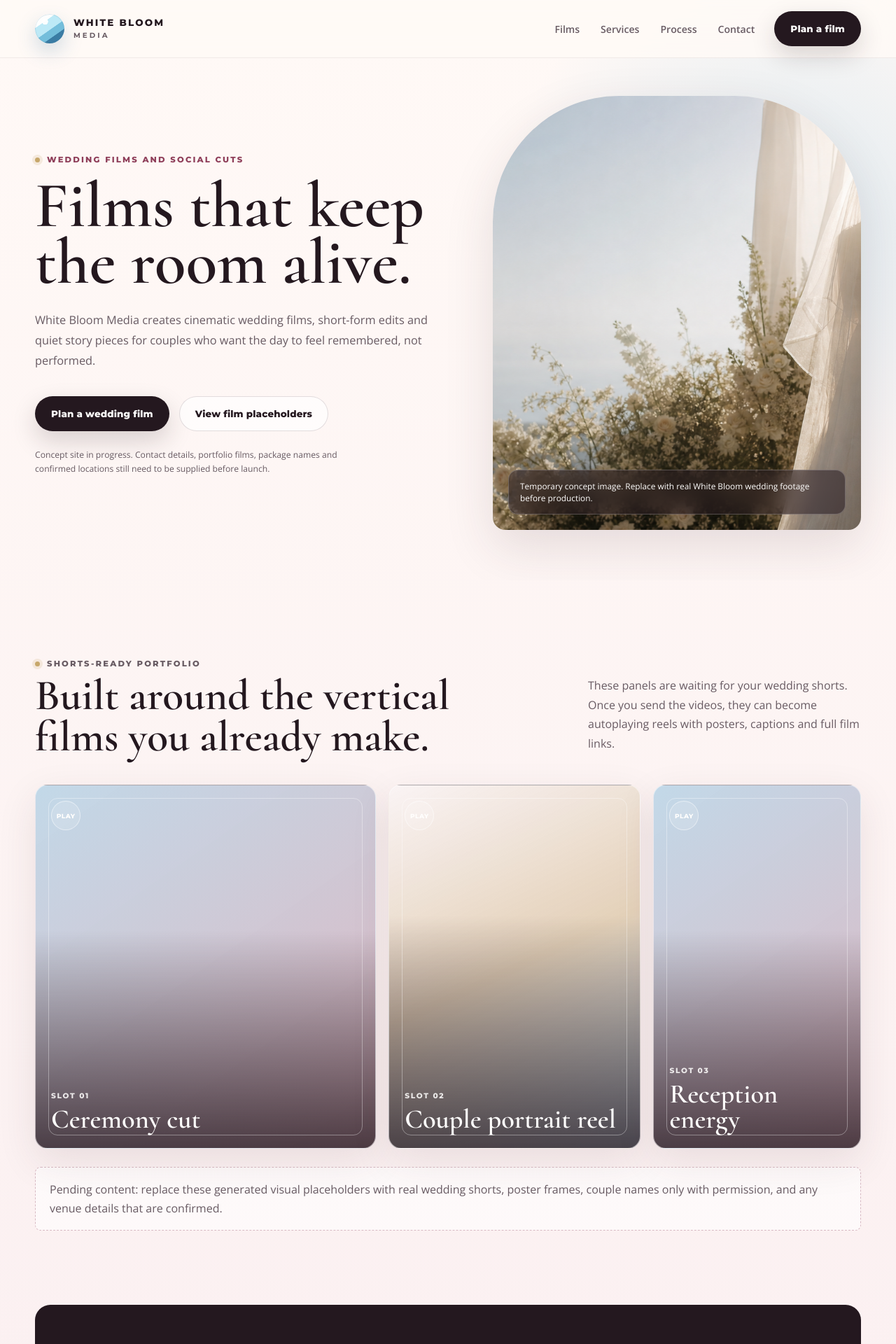
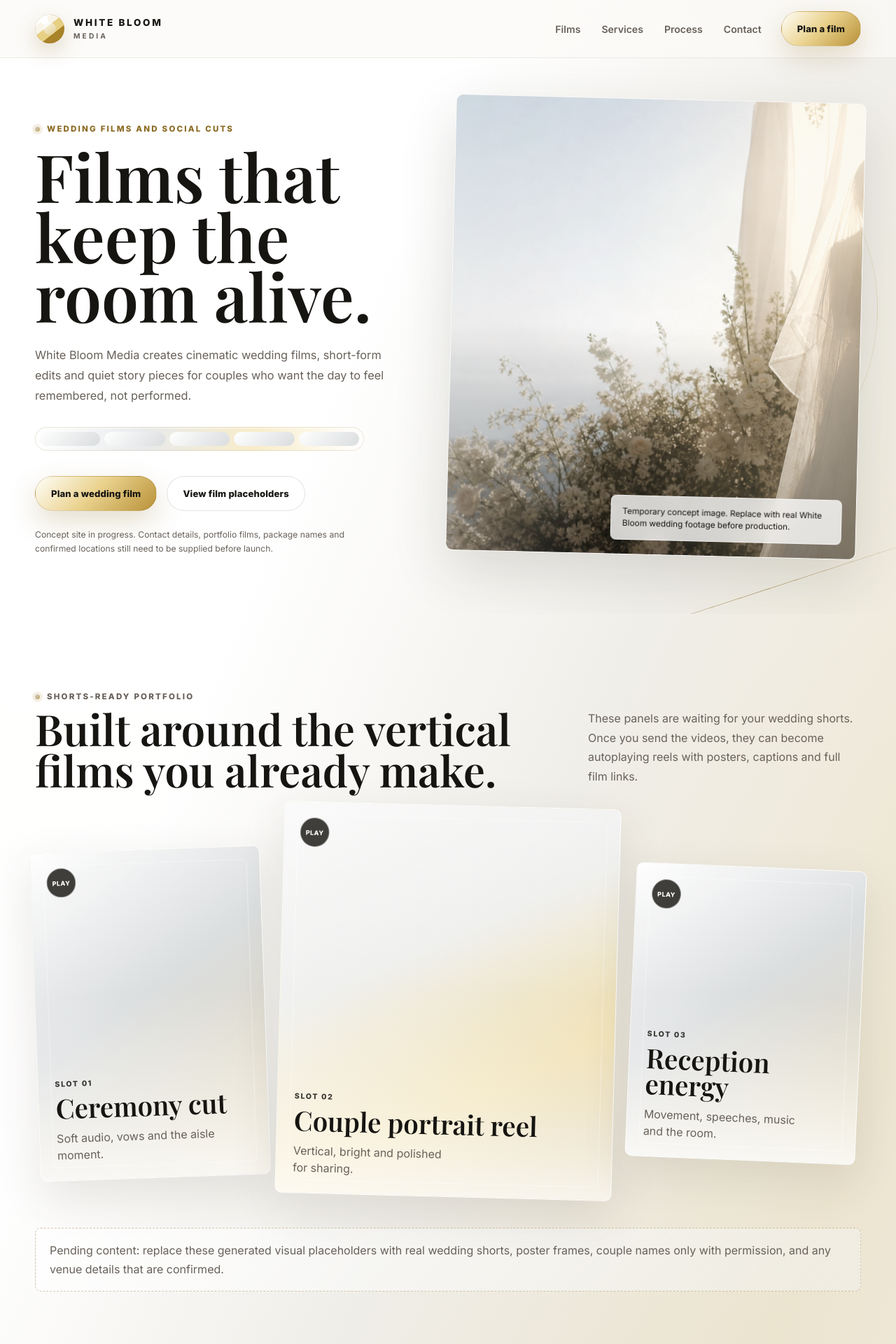
Before and after one commit to Lucastepp/whitebloom-media, an Angular app: page / in a window 1280 px wide. Shown: the top 1920 px of the page at 70% size. Built offline with nearby package versions, Linux system fonts and the light colour scheme.

Commit message:
Differentiate White Bloom visual identity

```diff
--- a/src/app/app.html
+++ b/src/app/app.html
@@ -29,6 +29,13 @@
           White Bloom Media creates cinematic wedding films, short-form edits and quiet
           story pieces for couples who want the day to feel remembered, not performed.
         </p>
+        <div class="signature-strip" aria-hidden="true">
+          <span></span>
+          <span></span>
+          <span></span>
+          <span></span>
+          <span></span>
+        </div>
         <div class="hero-actions">
           <a class="button button-primary" href="#contact">Plan a wedding film</a>
           <a class="button button-secondary" href="#films">View film placeholders</a>
@@ -68,18 +75,21 @@
           <div>
             <span>Slot 01</span>
             <h3>Ceremony cut</h3>
+            <p>Soft audio, vows and the aisle moment.</p>
           </div>
         </article>
         <article class="film-card">
           <div>
             <span>Slot 02</span>
             <h3>Couple portrait reel</h3>
+            <p>Vertical, bright and polished for sharing.</p>
           </div>
         </article>
         <article class="film-card">
           <div>
             <span>Slot 03</span>
             <h3>Reception energy</h3>
+            <p>Movement, speeches, music and the room.</p>
           </div>
         </article>
       </div>
--- a/src/styles.scss
+++ b/src/styles.scss
@@ -1,22 +1,23 @@
-@import url('https://fonts.googleapis.com/css2?family=Cormorant:wght@400;500;600;700&family=Montserrat:wght@500;600;700;800&family=Open+Sans:wght@400;500;600;700&display=swap');
+@import url('https://fonts.googleapis.com/css2?family=Inter:wght@400;500;600;700;800&family=Playfair+Display:wght@500;600;700&display=swap');
 
 :root {
-  --ink: #24181f;
-  --ink-soft: #685b63;
-  --paper: #fffaf7;
-  --paper-2: #f8eff1;
+  --ink: #171512;
+  --ink-soft: #68615a;
+  --paper: #fbfaf7;
+  --paper-2: #efede8;
   --pearl: #fffefd;
-  --line: rgba(79, 53, 66, 0.16);
-  --rose: #b8657d;
-  --rose-deep: #8f3f5a;
-  --blue: #71b8da;
-  --blue-deep: #2f6f95;
-  --champagne: #c7a76b;
-  --shadow: 0 24px 70px rgba(65, 37, 47, 0.13);
+  --silver: #c9cdd0;
+  --silver-soft: #f2f3f2;
+  --gold: #c8a85a;
+  --gold-soft: #f1dc9d;
+  --gold-deep: #8a6a22;
+  --charcoal: #211f1b;
+  --line: rgba(68, 60, 45, 0.15);
+  --shadow: 0 28px 80px rgba(46, 39, 28, 0.14);
   --content: min(1180px, calc(100vw - 48px));
-  --font-display: 'Cormorant', Georgia, 'Times New Roman', serif;
-  --font-sans: 'Montserrat', ui-sans-serif, system-ui, -apple-system, BlinkMacSystemFont, 'Segoe UI', sans-serif;
-  --font-body: 'Open Sans', ui-sans-serif, system-ui, -apple-system, BlinkMacSystemFont, 'Segoe UI', sans-serif;
+  --font-display: 'Playfair Display', Georgia, 'Times New Roman', serif;
+  --font-sans: 'Inter', ui-sans-serif, system-ui, -apple-system, BlinkMacSystemFont, 'Segoe UI', sans-serif;
+  --font-body: 'Inter', ui-sans-serif, system-ui, -apple-system, BlinkMacSystemFont, 'Segoe UI', sans-serif;
   color-scheme: light;
   font-synthesis: none;
   text-rendering: optimizeLegibility;
@@ -39,14 +40,14 @@ body {
   margin: 0;
   color: var(--ink);
   background:
-    radial-gradient(circle at 88% 8%, rgba(113, 184, 218, 0.22), transparent 26rem),
-    linear-gradient(180deg, #fff9f6 0%, #fbf0f1 48%, #fffaf7 100%);
+    linear-gradient(112deg, rgba(255, 255, 255, 0.94) 0 23%, rgba(238, 236, 230, 0.82) 42%, rgba(210, 187, 123, 0.28) 62%, rgba(255, 255, 255, 0.92) 100%),
+    linear-gradient(180deg, #ffffff 0%, #f4f2ed 48%, #fffefa 100%);
   font-family: var(--font-body);
 }
 
 body::selection {
   color: var(--pearl);
-  background: var(--rose-deep);
+  background: var(--gold-deep);
 }
 
 a {
@@ -71,7 +72,7 @@ button {
 }
 
 :focus-visible {
-  outline: 3px solid rgba(47, 111, 149, 0.45);
+  outline: 3px solid rgba(200, 168, 90, 0.56);
   outline-offset: 4px;
 }
 
@@ -83,9 +84,9 @@ button {
   position: sticky;
   top: 0;
   z-index: 20;
-  background: rgba(255, 250, 247, 0.82);
-  border-bottom: 1px solid rgba(79, 53, 66, 0.08);
-  backdrop-filter: blur(18px) saturate(140%);
+  background: rgba(251, 250, 247, 0.76);
+  border-bottom: 1px solid rgba(68, 60, 45, 0.08);
+  backdrop-filter: blur(20px) saturate(150%);
 }
 
 .header-inner {
@@ -109,11 +110,21 @@ button {
   height: 42px;
   border-radius: 50%;
   background:
-    radial-gradient(circle at 34% 26%, rgba(255, 255, 255, 0.95) 0 10%, transparent 11%),
-    linear-gradient(145deg, #fdfefe 0 28%, #bde9f6 29% 52%, #74bedb 53% 70%, #3a7ca4 71% 100%);
+    radial-gradient(circle at 34% 24%, #ffffff 0 12%, transparent 13%),
+    linear-gradient(142deg, #ffffff 0 24%, #f8f4e8 25% 42%, #e7cf83 43% 64%, #a9832a 65% 100%);
   box-shadow:
-    inset 0 0 0 1px rgba(47, 111, 149, 0.16),
-    0 12px 28px rgba(47, 111, 149, 0.22);
+    inset 0 0 0 1px rgba(138, 106, 34, 0.18),
+    0 12px 30px rgba(138, 106, 34, 0.23);
+}
+
+.brand-mark::after {
+  width: 18px;
+  height: 18px;
+  display: block;
+  margin: 12px auto 0;
+  border-radius: 50%;
+  background: linear-gradient(145deg, rgba(255, 255, 255, 0.78), rgba(201, 205, 208, 0.2));
+  content: '';
 }
 
 .brand strong,
@@ -127,7 +138,7 @@ button {
   font-family: var(--font-sans);
   font-size: 0.84rem;
   font-weight: 800;
-  letter-spacing: 0.16em;
+  letter-spacing: 0.2em;
 }
 
 .brand span span {
@@ -160,7 +171,7 @@ button {
   bottom: 2px;
   left: 0;
   height: 2px;
-  background: var(--rose);
+  background: linear-gradient(90deg, var(--silver), var(--gold));
   border-radius: 999px;
   transform: scaleX(0);
   transform-origin: left;
@@ -183,7 +194,7 @@ button {
   border: 1px solid transparent;
   border-radius: 999px;
   font-family: var(--font-sans);
-  font-size: 0.84rem;
+  font-size: 0.82rem;
   font-weight: 800;
   letter-spacing: 0.01em;
   transition:
@@ -203,39 +214,69 @@ button {
 
 .button-primary,
 .header-action {
-  color: var(--pearl);
-  background: var(--ink);
-  box-shadow: 0 14px 34px rgba(36, 24, 31, 0.17);
+  color: var(--ink);
+  background: linear-gradient(135deg, #fffef9, #ead28d 48%, #b89138);
+  border-color: rgba(138, 106, 34, 0.25);
+  box-shadow: 0 15px 38px rgba(138, 106, 34, 0.22);
 }
 
 .button-primary:hover,
 .button-primary:focus-visible,
 .header-action:hover,
 .header-action:focus-visible {
-  background: var(--rose-deep);
+  color: var(--pearl);
+  background: var(--charcoal);
 }
 
 .button-secondary {
   color: var(--ink);
-  background: rgba(255, 255, 255, 0.66);
-  border-color: var(--line);
+  background: rgba(255, 255, 255, 0.72);
+  border-color: rgba(201, 205, 208, 0.55);
 }
 
 .button-secondary:hover,
 .button-secondary:focus-visible {
-  border-color: rgba(184, 101, 125, 0.32);
-  background: var(--pearl);
+  border-color: rgba(138, 106, 34, 0.32);
+  background: linear-gradient(135deg, rgba(255, 255, 255, 0.96), rgba(242, 243, 242, 0.86));
 }
 
 .hero {
   position: relative;
   min-height: calc(100vh - 82px);
-  padding: 54px max(24px, calc((100vw - 1180px) / 2)) 72px;
+  padding: 58px max(24px, calc((100vw - 1180px) / 2)) 84px;
   display: grid;
-  grid-template-columns: minmax(0, 0.9fr) minmax(360px, 0.82fr);
-  align-items: center;
-  gap: clamp(38px, 6vw, 82px);
+  grid-template-columns: minmax(0, 0.82fr) minmax(380px, 0.92fr);
+  align-items: end;
+  gap: clamp(34px, 6vw, 72px);
   overflow: hidden;
+}
+
+.hero::before,
+.hero::after {
+  position: absolute;
+  pointer-events: none;
+  content: '';
+}
+
+.hero::before {
+  inset: 8% auto auto 52%;
+  width: min(46vw, 620px);
+  height: min(46vw, 620px);
+  border: 1px solid rgba(200, 168, 90, 0.2);
+  border-radius: 50%;
+  background:
+    radial-gradient(circle at 50% 50%, rgba(255, 255, 255, 0.5), transparent 54%),
+    conic-gradient(from 110deg, rgba(255, 255, 255, 0), rgba(200, 168, 90, 0.25), rgba(201, 205, 208, 0.2), rgba(255, 255, 255, 0));
+  filter: blur(0.2px);
+}
+
+.hero::after {
+  right: -6vw;
+  bottom: 2rem;
+  width: min(42vw, 560px);
+  height: 1px;
+  background: linear-gradient(90deg, transparent, rgba(138, 106, 34, 0.5), transparent);
+  transform: rotate(-18deg);
 }
 
 .hero-copy {
@@ -248,7 +289,7 @@ button {
   display: inline-flex;
   align-items: center;
   gap: 10px;
-  color: var(--rose-deep);
+  color: var(--gold-deep);
   font-family: var(--font-sans);
   font-size: 0.72rem;
   font-weight: 800;
@@ -261,7 +302,7 @@ button {
   height: 7px;
   flex: none;
   border-radius: 50%;
-  background: var(--champagne);
+  background: linear-gradient(135deg, var(--silver), var(--gold));
   box-shadow: 0 0 0 4px rgba(199, 167, 107, 0.18);
   content: '';
 }
@@ -282,8 +323,8 @@ h2 {
 
 h1 {
   max-width: 660px;
-  font-size: clamp(4rem, 7.2vw, 7.2rem);
-  line-height: 0.88;
+  font-size: clamp(4.2rem, 7.4vw, 7.8rem);
+  line-height: 0.9;
 }
 
 .hero-lead {
@@ -301,6 +342,28 @@ h1 {
   gap: 14px;
 }
 
+.signature-strip {
+  width: min(470px, 100%);
+  height: 34px;
+  margin-top: 30px;
+  padding: 6px;
+  display: grid;
+  grid-template-columns: repeat(5, 1fr);
+  gap: 6px;
+  background:
+    linear-gradient(90deg, rgba(255, 255, 255, 0.7), rgba(201, 205, 208, 0.42), rgba(241, 220, 157, 0.54), rgba(255, 255, 255, 0.7));
+  border: 1px solid rgba(138, 106, 34, 0.16);
+  border-radius: 999px;
+  box-shadow: inset 0 1px 0 rgba(255, 255, 255, 0.78);
+}
+
+.signature-strip span {
+  border-radius: 999px;
+  background:
+    linear-gradient(135deg, rgba(255, 255, 255, 0.95), rgba(201, 205, 208, 0.58)),
+    var(--silver-soft);
+}
+
 .hero-note {
   max-width: 460px;
   margin: 24px 0 0;
@@ -312,31 +375,52 @@ h1 {
 .hero-media {
   position: relative;
   margin: 0;
-  min-height: 620px;
+  min-height: 650px;
   overflow: hidden;
-  border-radius: 180px 180px 18px 18px;
-  background: var(--paper-2);
-  box-shadow: var(--shadow);
+  border: 1px solid rgba(255, 255, 255, 0.72);
+  border-radius: 10px;
+  background:
+    linear-gradient(135deg, rgba(255, 255, 255, 0.62), rgba(201, 205, 208, 0.28)),
+    var(--paper-2);
+  box-shadow:
+    var(--shadow),
+    inset 0 0 0 1px rgba(200, 168, 90, 0.14);
+  transform: rotate(1.4deg);
 }
 
 .hero-media img {
   width: 100%;
   height: 100%;
-  min-height: 620px;
+  min-height: 650px;
   object-fit: cover;
   object-position: center;
+  filter: saturate(0.78) brightness(1.08);
+  transform: scale(1.02);
+}
+
+.hero-media::before {
+  position: absolute;
+  inset: 0;
+  z-index: 1;
+  pointer-events: none;
+  background:
+    linear-gradient(90deg, rgba(255, 255, 255, 0.2), transparent 38%, rgba(236, 223, 183, 0.24)),
+    linear-gradient(180deg, transparent 50%, rgba(23, 21, 18, 0.34));
+  content: '';
 }
 
 .concept-tag {
+  z-index: 2;
   position: absolute;
-  right: 22px;
-  bottom: 22px;
-  left: 22px;
+  right: 20px;
+  bottom: 20px;
+  left: auto;
+  width: min(330px, calc(100% - 40px));
   padding: 14px 16px;
-  color: var(--pearl);
-  background: rgba(36, 24, 31, 0.52);
-  border: 1px solid rgba(255, 255, 255, 0.22);
-  border-radius: 14px;
+  color: var(--ink);
+  background: rgba(255, 255, 255, 0.78);
+  border: 1px solid rgba(255, 255, 255, 0.62);
+  border-radius: 8px;
   backdrop-filter: blur(14px);
   font-size: 0.74rem;
   line-height: 1.45;
@@ -370,45 +454,49 @@ h1 {
 
 .film-rail {
   display: grid;
-  grid-template-columns: 1.15fr 0.85fr 0.7fr;
-  gap: 18px;
-  align-items: stretch;
+  grid-template-columns: 0.78fr 1.14fr 0.78fr;
+  gap: 20px;
+  align-items: center;
+  perspective: 1200px;
 }
 
 .film-card {
   position: relative;
-  min-height: 430px;
-  padding: 22px;
+  min-height: 470px;
+  padding: 24px;
   overflow: hidden;
   display: flex;
   align-items: end;
-  color: var(--pearl);
+  color: var(--ink);
   background:
-    linear-gradient(180deg, rgba(36, 24, 31, 0) 40%, rgba(36, 24, 31, 0.78)),
-    linear-gradient(145deg, rgba(113, 184, 218, 0.4), rgba(184, 101, 125, 0.42)),
-    var(--paper-2);
-  border: 1px solid rgba(255, 255, 255, 0.54);
-  border-radius: 18px;
-  box-shadow: 0 18px 55px rgba(64, 35, 48, 0.1);
+    linear-gradient(180deg, rgba(255, 255, 255, 0.04) 0 44%, rgba(255, 255, 255, 0.82) 100%),
+    linear-gradient(145deg, rgba(255, 255, 255, 0.96), rgba(201, 205, 208, 0.58) 45%, rgba(200, 168, 90, 0.42)),
+    var(--silver-soft);
+  border: 1px solid rgba(255, 255, 255, 0.76);
+  border-radius: 10px;
+  box-shadow: 0 22px 65px rgba(68, 60, 45, 0.12);
+  transform: rotate(-2deg);
 }
 
 .film-card:nth-child(2) {
-  min-height: 520px;
+  min-height: 560px;
   background:
-    linear-gradient(180deg, rgba(36, 24, 31, 0) 36%, rgba(36, 24, 31, 0.78)),
-    linear-gradient(155deg, rgba(255, 254, 253, 0.28), rgba(199, 167, 107, 0.42), rgba(113, 184, 218, 0.35)),
-    var(--paper-2);
+    linear-gradient(180deg, rgba(23, 21, 18, 0.02) 0 48%, rgba(255, 255, 255, 0.82) 100%),
+    linear-gradient(155deg, #ffffff, rgba(242, 243, 242, 0.78) 38%, rgba(241, 220, 157, 0.78) 70%, rgba(168, 130, 42, 0.48)),
+    var(--paper);
+  transform: rotate(1.5deg) translateY(-18px);
 }
 
 .film-card:nth-child(3) {
-  min-height: 360px;
+  min-height: 420px;
+  transform: rotate(2.4deg);
 }
 
 .film-card::before {
   position: absolute;
   inset: 18px;
   border: 1px solid rgba(255, 255, 255, 0.36);
-  border-radius: 13px;
+  border-radius: 7px;
   content: '';
 }
 
@@ -422,7 +510,8 @@ h1 {
   place-items: center;
   border: 1px solid rgba(255, 255, 255, 0.48);
   border-radius: 50%;
-  background: rgba(255, 255, 255, 0.14);
+  background: rgba(23, 21, 18, 0.82);
+  color: var(--pearl);
   content: 'Play';
   font-family: var(--font-sans);
   font-size: 0.56rem;
@@ -448,11 +537,18 @@ h1 {
 }
 
 .film-card h3 {
-  color: var(--pearl);
+  color: var(--ink);
   font-family: var(--font-display);
   font-size: clamp(2rem, 3vw, 3rem);
   font-weight: 600;
   line-height: 0.96;
+}
+
+.film-card p {
+  max-width: 230px;
+  margin: 13px 0 0;
+  color: var(--ink-soft);
+  line-height: 1.5;
 }
 
 .positioning {
@@ -461,8 +557,11 @@ h1 {
   grid-template-columns: minmax(0, 0.78fr) minmax(0, 1fr);
   gap: clamp(34px, 6vw, 80px);
   align-items: center;
-  background: var(--ink);
-  border-radius: 22px;
+  background:
+    linear-gradient(120deg, rgba(23, 21, 18, 0.96), rgba(48, 44, 37, 0.93) 44%, rgba(137, 110, 47, 0.82)),
+    var(--charcoal);
+  border: 1px solid rgba(241, 220, 157, 0.22);
+  border-radius: 10px;
   color: var(--pearl);
 }
 
@@ -488,17 +587,20 @@ h1 {
 
 .service-card,
 .process-card {
-  padding: 28px 26px;
-  background: rgba(255, 255, 255, 0.62);
+  padding: 30px 28px;
+  background:
+    linear-gradient(145deg, rgba(255, 255, 255, 0.88), rgba(242, 243, 242, 0.54)),
+    rgba(255, 255, 255, 0.62);
   border: 1px solid var(--line);
-  border-radius: 8px;
+  border-radius: 10px;
+  box-shadow: 0 16px 48px rgba(68, 60, 45, 0.07);
 }
 
 .service-card span,
 .process-card span {
   display: block;
   margin-bottom: 20px;
-  color: var(--rose-deep);
+  color: var(--gold-deep);
   font-family: var(--font-sans);
   font-size: 0.72rem;
   font-weight: 800;
@@ -525,8 +627,8 @@ h1 {
   margin-top: 26px;
   padding: 18px 20px;
   color: var(--ink-soft);
-  background: rgba(255, 255, 255, 0.58);
-  border: 1px dashed rgba(143, 63, 90, 0.34);
+  background: linear-gradient(135deg, rgba(255, 255, 255, 0.72), rgba(242, 243, 242, 0.48));
+  border: 1px dashed rgba(138, 106, 34, 0.34);
   border-radius: 8px;
   line-height: 1.65;
 }
@@ -538,10 +640,10 @@ h1 {
   grid-template-columns: minmax(0, 0.86fr) minmax(320px, 0.7fr);
   gap: clamp(34px, 5vw, 68px);
   background:
-    linear-gradient(135deg, rgba(255, 255, 255, 0.72), rgba(248, 239, 241, 0.78)),
+    linear-gradient(135deg, rgba(255, 255, 255, 0.88), rgba(242, 243, 242, 0.74), rgba(241, 220, 157, 0.2)),
     var(--paper);
   border: 1px solid var(--line);
-  border-radius: 22px;
+  border-radius: 10px;
   box-shadow: var(--shadow);
 }
 
@@ -646,6 +748,7 @@ h1 {
 
   .hero-media {
     min-height: 520px;
+    transform: none;
   }
 
   .hero-media img {
@@ -714,7 +817,7 @@ h1 {
 
   .hero-media {
     min-height: 430px;
-    border-radius: 100px 100px 14px 14px;
+    border-radius: 10px;
   }
 
   .hero-media img {
```
Also changed, not shown: public/favicon.svg.
